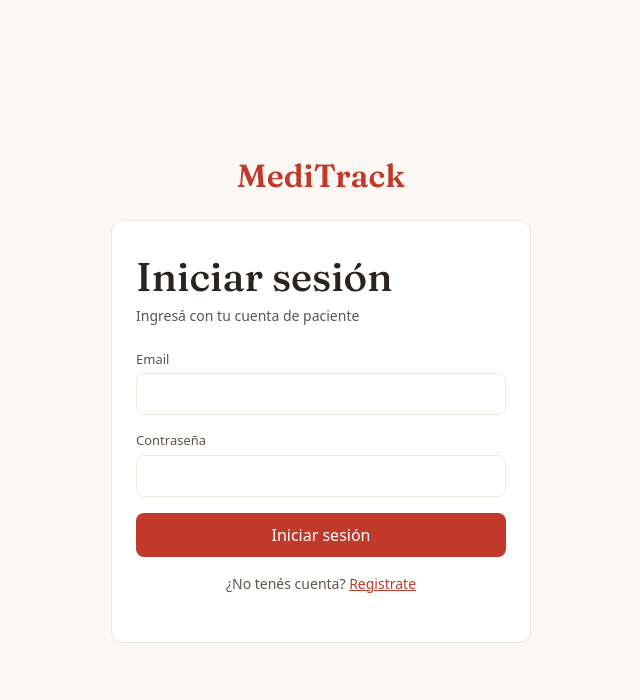
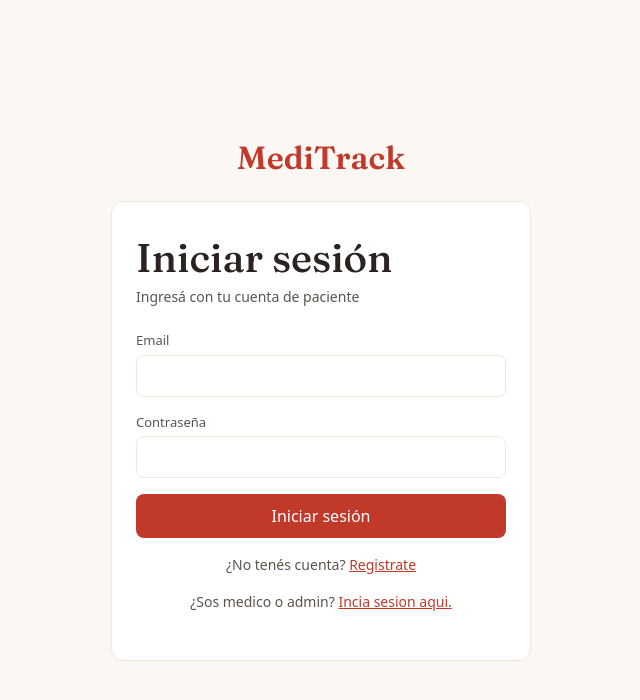
Before and after one commit to FranB2MIL/Proyecto-Pediatria-ver1, a React (Vite) app: page /login in a window 1280 px wide. Shown: the top 700 px of the page, without its empty margins (319-959 px from the left). Built offline with nearby package versions, Linux system fonts and the light colour scheme; no server answers.

Commit message:
feat: add link for staff and admin login in LoginView

```diff
--- a/src/pages/LoginView.jsx
+++ b/src/pages/LoginView.jsx
@@ -80,6 +80,7 @@ function LoginView() {
                     <p className={styles.footer}>
                         ¿No tenés cuenta? <Link to="/register" className={styles.link}>Registrate</Link>
                     </p>
+                    <p className={styles.footer}>¿Sos medico o admin? <Link to="/staff/login" className={styles.link}>Incia sesion aqui.</Link></p>
                 </div>
             </div>
         )
```
